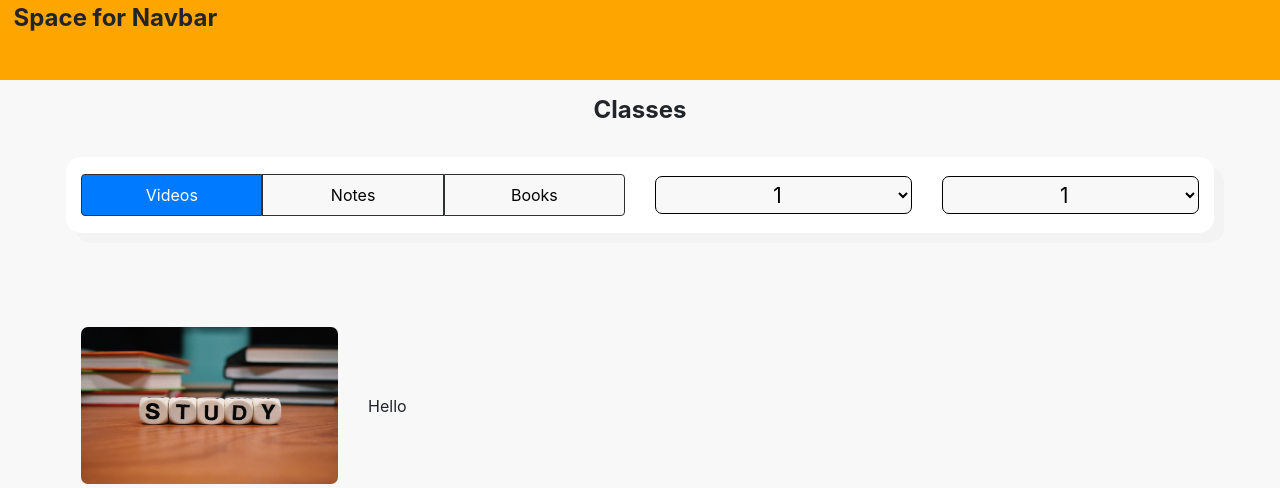
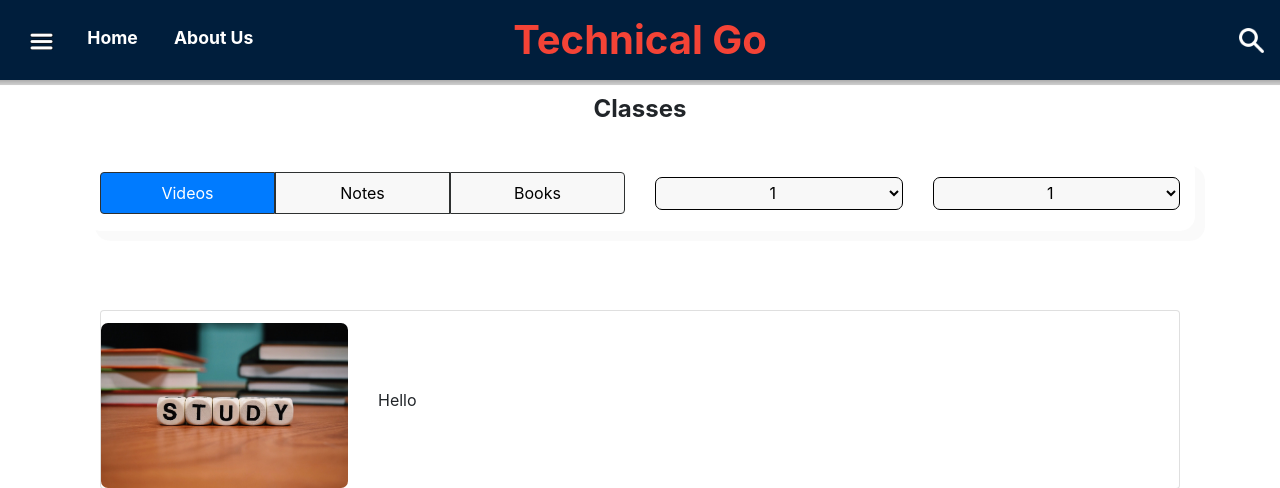
Before and after one commit to shivamkalra13/TechnicalGo, a Django app: page /first_app/classes/ in a window 1280 px wide. Shown: the top 488 px of the page. Run offline with Django 3.2, Linux system fonts and the light colour scheme; data that the repository does not hold is empty; some libraries are stand-ins or nearby versions.

Commit message:
Changes in models and created css and html for navbar as well as integrated in classes.html

```diff
--- a/first_app/urls.py
+++ b/first_app/urls.py
@@ -20,5 +20,6 @@
 urlpatterns = [
     path('admin/', admin.site.urls),
     path('index/', views.index, name='index'),   # URL of the index of website.
-    path('classes/', views.classes, name='classes')
+    path('classes/', views.classes, name='classes'),
+    path('navbar/', views.navbar, name='navbar')
 ]
--- a/first_app/views.py
+++ b/first_app/views.py
@@ -10,3 +10,6 @@
 
 def classes(request):
     return render(request, 'first_app/classes.html')
+
+def navbar(request):
+    return render(request, 'first_app/navbar.html')
--- a/first_proj/settings.py
+++ b/first_proj/settings.py
@@ -24,7 +24,9 @@
 SECRET_KEY = 't5^8cd$v5)uboogua_v47$ld$_l0a+cu#-lkb#po4gr23b$b&5'
 
 # SECURITY WARNING: don't run with debug turned on in production!
-DEBUG = False
+DEBUG = True
+
+#ALLOWED_HOSTS = []
 
 ALLOWED_HOSTS = ['learningera.herokuapp.com','www.learningera.ml']
 
--- a/static/first_app/css/classes.css
+++ b/static/first_app/css/classes.css
@@ -5,12 +5,6 @@
 .container /* container width*/
 {
 	max-width: 92%;
-}
-.nav1 /*space for navbar */
-{
-	height: 10vh;
-	background-color: orange;
-	font-size: 150%;
 }
 /* div for class heading */
 .head /*heading (Class)*/
--- /dev/null
+++ b/static/first_app/css/navbar.css
@@ -0,0 +1,171 @@
+/*NavBar Menu begins*/
+#Menu
+{
+	position:fixed;
+	background:#001e3c;
+	height:100%;
+	margin-top: 0%;
+	box-shadow: 0 2px 4px 0 rgba(0, 0, 0, 0.2), 0 3px 10px 0 rgba(0, 0, 0, 0.19);
+	color: #636e72;
+	overflow:auto;
+	/*overflow-y: scroll;
+	overflow-x: hidden;*/
+  display: none;
+	z-index: 100;
+}
+h6.menuHead
+{
+	color:#82ccdd;
+	font-size: 150%	;
+	text-decoration: underline;
+	margin-left: 5%;
+	padding:5%;
+	font-weight: bold;
+}
+a.menuContent
+{
+	color: white;
+	text-decoration: none;
+	padding:3%;
+	font-weight: bold;
+	font-size: 120%;
+}
+a.menuContent:hover
+{
+	color: #636e72;
+	text-decoration: none;
+	font-size: 140%;
+	padding:5%;
+	font-weight: bold;
+}
+#MenuCross
+{
+font-size: 150%;
+text-align: right;
+margin:4%;
+cursor: pointer;
+/*color: #d2003c;*/
+color:#82ccdd;
+font-weight: bold;
+}
+/*NavBar Menu ends*/
+
+/*SearchBar begins*/
+#searchBar
+{
+	display:none;
+	box-shadow: 0 2px 4px 0 rgba(0, 0, 0, 0.2), 0 3px 10px 0 rgba(0, 0, 0, 0.19);
+	width:100%;
+}
+
+#sinput1
+{
+	height: 100%;
+	width:100%;
+	padding:1%;
+}
+#sinput2
+{
+	padding:1%;
+	width:100%;
+	height: 100%;
+}
+/*SearchBar ends*/
+
+/*NavBar begins*/
+.navbar
+{
+	box-shadow: 0 2px 4px 0 rgba(0, 0, 0, 0.2), 3px 5px 0 rgba(0, 0, 0, 0.19);
+	background: #001e3c;
+	/*position:fixed;
+	top:0;
+	left:0;
+	right:0;*/
+}
+a.navContent
+{
+	color: white;
+	font-size: 110%;
+	font-weight: bold;
+	margin: 4%;
+}
+a.navContent:hover
+{
+	color: white;
+	border-bottom: 3px solid #d2003c;
+	font-weight: bold;
+	text-decoration: none;
+}
+a.logo
+{
+	color:#F44336;
+	font-weight: bold;
+}
+a.logo:hover
+{
+	color:#F44336;
+	text-decoration: none;
+}
+#searchBar button
+{
+	padding: 1%;
+	width:8%;
+}
+.navname,.navlogo
+{
+	margin-top: 8px;
+}
+/*NavBar ends*/
+
+
+/*Configuring for different screen sizes :- */
+@media (max-width: 767.98px)	/*for mobile and tablet*/
+{
+	.navname
+	{
+		display: none;
+	}
+	#Menu
+	{
+		width:65%;
+	}
+	a.navContent
+	{
+		display: none;
+	}
+	/*SearchBar begins*/
+	#searchBar
+	{
+		display:none;
+		box-shadow: 0 2px 4px 0 rgba(0, 0, 0, 0.2), 0 3px 10px 0 rgba(0, 0, 0, 0.19);
+		width:100%;
+	}
+
+	#sinput1
+	{
+		height: 100%;
+		width:100%;
+		padding:1%;
+		margin-left: -3%;
+	}
+	#sinput2
+	{
+		padding:1%;
+		width:300%;
+		height: 100%;
+		margin-left: -150%;
+	}
+	/*SearchBar ends*/
+}
+
+@media (min-width: 768px)	/*for other devices*/
+{
+	.navlogo
+	{
+		display: none;
+	}
+	#Menu
+	{
+		width:22%;
+	}
+}
--- a/templates/first_app/classes.html
+++ b/templates/first_app/classes.html
@@ -12,14 +12,19 @@
     <!--Font styles form google-->
     <link href="https://fonts.googleapis.com/css?family=Josefin+Sans" rel="stylesheet">
     <!--JQuery-->
-    <script src="https://ajax.googleapis.com/ajax/libs/jquery/3.3.1/jquery.min.js"></script>
+    <!--<script src="https://ajax.googleapis.com/ajax/libs/jquery/3.3.1/jquery.min.js"></script>-->
+    <script src="https://code.jquery.com/jquery-3.3.1.js" integrity="sha256-2Kok7MbOyxpgUVvAk/HJ2jigOSYS2auK4Pfzbm7uH60=" crossorigin="anonymous"></script>
+    <script>
+    $(document).ready(function(){
+      $("#header").load("../navbar");
+    });
+    </script>
     <!---Importing finish------------------------------------------------------->
+    <script src="http://www.w3schools.com/lib/w3data.js"></script>
   </head>
   <body>
-      <div class="nav1">
-        &nbsp;&nbsp;<b>Space for Navbar</b>
-      </div>
-      <div class="container">
+    <div id = "header"></div>
+    <div class="container">
         <div class="row">
           <div class="head col-12">
               Classes
@@ -137,9 +142,7 @@
               <div class="tab-pane fade" id="nav-books" role="tabpanel" aria-labelledby="nav-books-tab">Books</div>
             </div>
       </div>
-      <!-- Optional JavaScript -->
-   <!-- jQuery first, then Popper.js, then Bootstrap JS -->
-     <script src="https://code.jquery.com/jquery-3.3.1.slim.min.js" integrity="sha384-q8i/X+965DzO0rT7abK41JStQIAqVgRVzpbzo5smXKp4YfRvH+8abtTE1Pi6jizo" crossorigin="anonymous"></script>
+    <!-- Popper.js, then Bootstrap JS -->
      <script src="https://cdnjs.cloudflare.com/ajax/libs/popper.js/1.14.7/umd/popper.min.js" integrity="sha384-UO2eT0CpHqdSJQ6hJty5KVphtPhzWj9WO1clHTMGa3JDZwrnQq4sF86dIHNDz0W1" crossorigin="anonymous"></script>
      <script src="https://stackpath.bootstrapcdn.com/bootstrap/4.3.1/js/bootstrap.min.js" integrity="sha384-JjSmVgyd0p3pXB1rRibZUAYoIIy6OrQ6VrjIEaFf/nJGzIxFDsf4x0xIM+B07jRM" crossorigin="anonymous"></script>
   </body>
--- a/templates/first_app/index.html
+++ b/templates/first_app/index.html
@@ -12,7 +12,7 @@
     <!--Font styles form google-->
     <link href="https://fonts.googleapis.com/css?family=Josefin+Sans" rel="stylesheet">
     <!--JQuery-->
-    <script src="https://ajax.googleapis.com/ajax/libs/jquery/3.3.1/jquery.min.js"></script>
+    <script src="https://code.jquery.com/jquery-3.3.1.js" integrity="sha256-2Kok7MbOyxpgUVvAk/HJ2jigOSYS2auK4Pfzbm7uH60=" crossorigin="anonymous"></script>
     <!---Importing finish------------------------------------------------------->
 
     <!---Coded Scripts Begin------------------------------------------------------->
--- /dev/null
+++ b/templates/first_app/navbar.html
@@ -0,0 +1,109 @@
+<!DOCTYPE html>
+{%load static%}
+<html lang="en">
+  <head>
+    <!--Importing all, getting ready------------------------------------------>
+    <!-- Required meta tags -->
+    <meta charset="utf-8">
+    <meta name="viewport" content="width=device-width, initial-scale=1, shrink-to-fit=no">
+    <!-- Bootstrap CSS -->
+    <link rel="stylesheet" href="https://stackpath.bootstrapcdn.com/bootstrap/4.3.1/css/bootstrap.min.css" integrity="sha384-ggOyR0iXCbMQv3Xipma34MD+dH/1fQ784/j6cY/iJTQUOhcWr7x9JvoRxT2MZw1T" crossorigin="anonymous">
+    <link rel="stylesheet" href="{%static 'first_app/css/navbar.css' %}">
+    <!--Font styles form google-->
+    <link href="https://fonts.googleapis.com/css?family=Josefin+Sans" rel="stylesheet">
+    <!--JQuery-->
+    <script src="https://code.jquery.com/jquery-3.3.1.js" integrity="sha256-2Kok7MbOyxpgUVvAk/HJ2jigOSYS2auK4Pfzbm7uH60=" crossorigin="anonymous"></script>
+    <!---Importing finish------------------------------------------------------->
+
+    <!---Coded Scripts Begin------------------------------------------------------->
+		<script>
+      //handling the click of navbar menu button
+			function navBut()
+			{
+        if($("#Menu").is(":hidden"))
+        {
+          $("#Menu").show("slide");
+          //$("#belowNav").css("filter","blur(5px)");
+        }
+        else {
+          $("#Menu").hide("slide");
+          //$("#belowNav").css("filter","none");
+        }
+			}
+      //handles clicking out , when menu is open
+      function menuClose()
+      {
+        $("#Menu").hide("slide");
+        //$("#belowNav").css("filter","none");
+      }
+      //handles the click on search button
+      function showSearch()
+			{
+        if($("#searchBar").css("display")=="none")
+				  $("#searchBar").css("display","block");
+        else
+          $("#searchBar").css("display","none");
+			}
+      //handles clicking out , when searchbar is open
+      function closeSearch()
+      {
+        $("#searchBar").css("display","none");
+      }
+		</script>
+    <!---Coded Scripts Ends------------------------------------------------------->
+
+  </head>
+  <body>
+<!--NavBar begins---------------------------------------------------------->
+<nav class="navbar navbar-dark row">
+  <div class="col-4">
+    <!--Menu button:- --->
+    <button onfocusout="menuClose()" class="btn" type="button" onclick = "navBut()" id="navButton">
+      <span><img src="{%static 'first_app/imgs/menu-icon.png'%}" width="25px"></span>
+    </button>
+    <!--navContent will display on large screens-->
+    <a class="navContent" href="../index">Home</a>
+    <a class="navContent" href="#">About Us</a>
+  </div>
+  <!--navname will display on large screen-->
+  <div class="col-4 text-center navname">
+    <h1><a class="logo" href="../index">Technical Go</a></h1>
+  </div>
+  <!--navlogo will display on small screen-->
+  <div class="col-4 text-center navlogo">
+    <h5><a class="logo" href="../index">logo</a></h5>
+  </div>
+  <div class="col-4 text-right">
+    <img src="{%static 'first_app/imgs/search-icon.png'%}" onclick=showSearch() width="25px" style="cursor:pointer;">
+  </div>
+  <!--searchBar will display when searchButton is clicked-->
+  <div class="container-fluid"  id="searchBar">
+  <div class="row">
+    <div class="col-10"><input id="sinput1" type="text" placeholder="Search #Iron Man" onfocusout=closeSearch()></input></div>
+    <div class="col-2"><input type="button" id="sinput2" value="Search It" class="btn btn-danger"></input></div>
+  </div>
+</div>
+</nav>
+<!--NavBar ends------------------------------------------------------------>
+<!--NavBar Menu begins----------------------------------------------------->
+<div id="Menu">
+      <h6 id="MenuCross">X</h6>
+      <h6 class="menuHead">Classes</h6>
+      <ul style="list-style-type:none;">
+        <li><a href="../classes" class="menuContent">1st-8th</a></li>
+        <li><a href="#" class="menuContent">9th</a></li>
+        <li><a href="#" class="menuContent">10th</a></li>
+        <li><a href="#" class="menuContent">11th</a></li>
+        <li><a href="#" class="menuContent">12th</a></li>
+      </ul>
+      <h6 class="menuHead">Professional Courses</h6>
+      <ul style="list-style-type:none;">
+        <li><a href="#" class="menuContent">Engineering</a></li>
+        <li><a href="#" class="menuContent">Charted Accountancy</a></li>
+        <li><a href="#" class="menuContent">B.Sc.</a></li>
+      </ul>
+      <a href="#"><h6 class="menuHead">About Us</h6></a>
+  </div>
+  </body>
+  </html>
+<!--NavBar Menu ends------------------------------------------------------->
```
Also changed, not shown: first_app/models.py (+19 -6 lines), templates/first_app/subject.html (deleted, +0 -146 lines), first_app/migrations/0001_initial.py.
